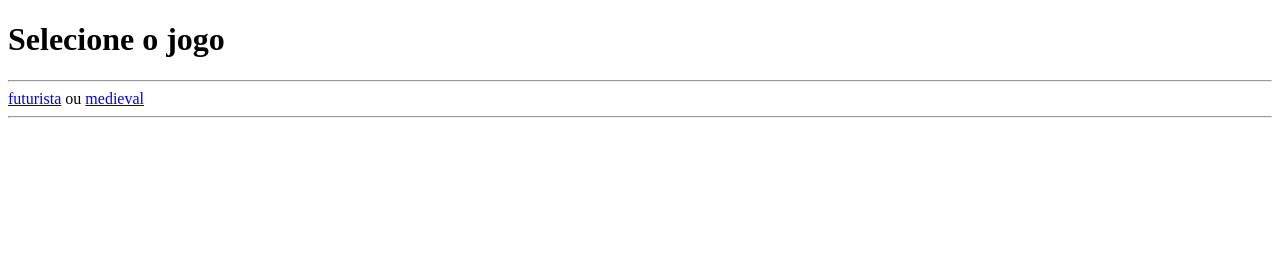
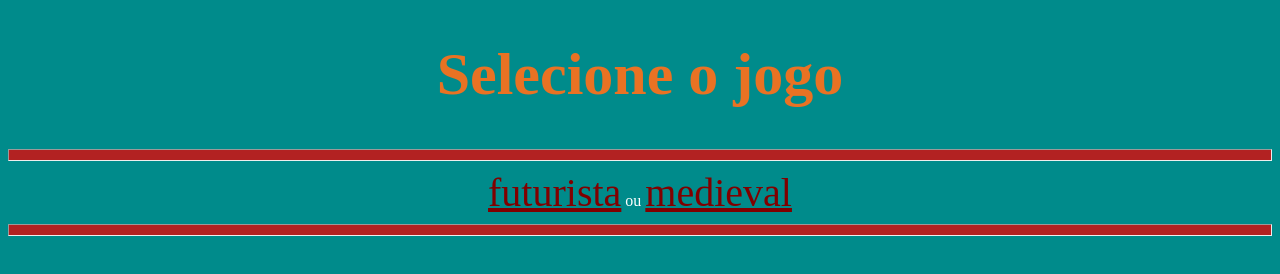
Before and after one commit to SantiagoVinicius/JogoGame.github.io, a plain HTML site: page index.html in a window 1280 px wide. Drawn offline with Linux system fonts and the light colour scheme.

Commit message:
JogDois 2.0

```diff
--- /dev/null
+++ b/css/estilo.css
@@ -0,0 +1,29 @@
+    /*
+    background: #4682B4
+    color:SteelBlue
+    */
+
+    body{
+        background:darkcyan;
+        color: #ffffff;
+        text-align:  center;
+    }
+    h1{ font-size:60px;
+        color:rgb(233, 114, 35);
+    }
+    a{
+         font-size: 40px;
+         /* text-decoration: none; */
+         /*color:white;*/
+        color: maroon;
+    }
+    hr{
+        height: 10px;
+    }
+    .VerdeGreen{
+        background:green
+
+    }
+    .VermelhoEscuro{
+        background:firebrick
+    }
--- a/index.html
+++ b/index.html
@@ -4,12 +4,14 @@
     <meta charset="UTF-8">
     <meta name="viewport" content="width=device-width, initial-scale=1.0">
     <title>Jogo</title>
+    <link href="css/estilo.css" rel="stylesheet" type="text/css">
 </head>
 <body>
-    <h1>Selecione o jogo</h1>
-    <hr>
+    <h1
+    >Selecione o jogo</h1>
+    <hr class="VermelhoEscuro">
     <a href="starwars.html">futurista</a> ou
     <a href="rei-arthur.html">medieval</a>
-    <hr>
+    <hr class="VermelhoEscuro">
 </body>
 </html>
```
Also changed, not shown: rei-arthur.html (+3 -3 lines), starwars.html (+3 -3 lines).
